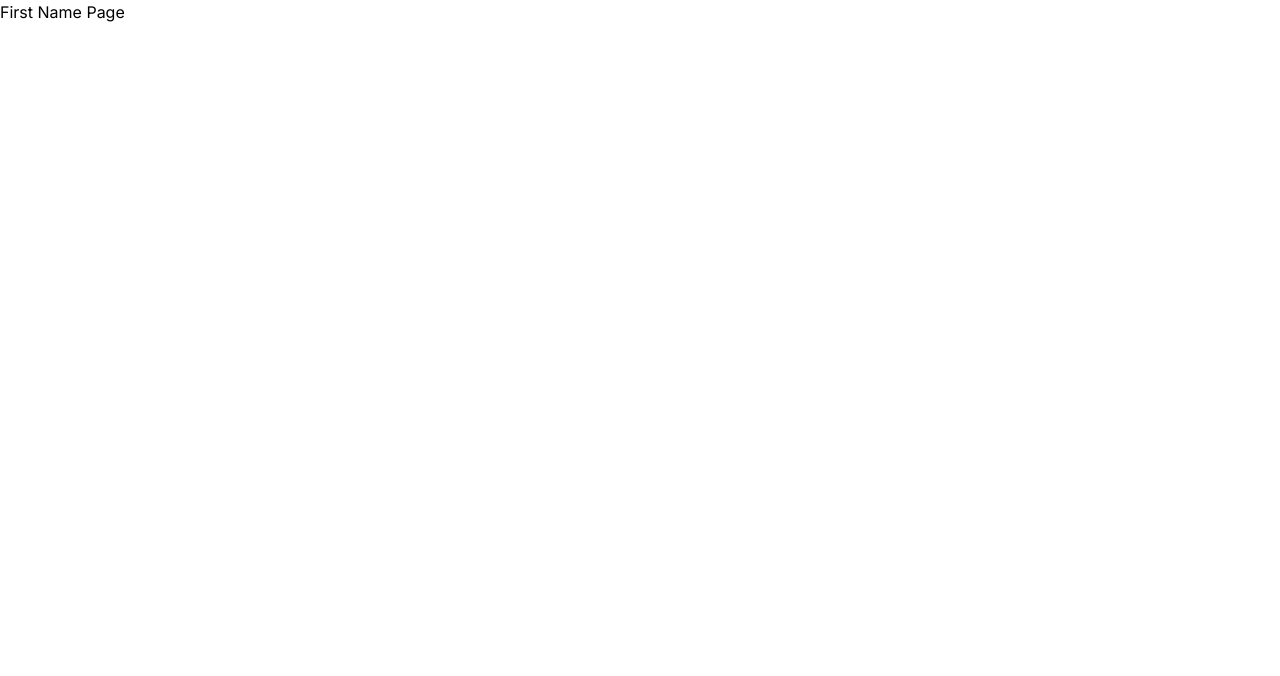
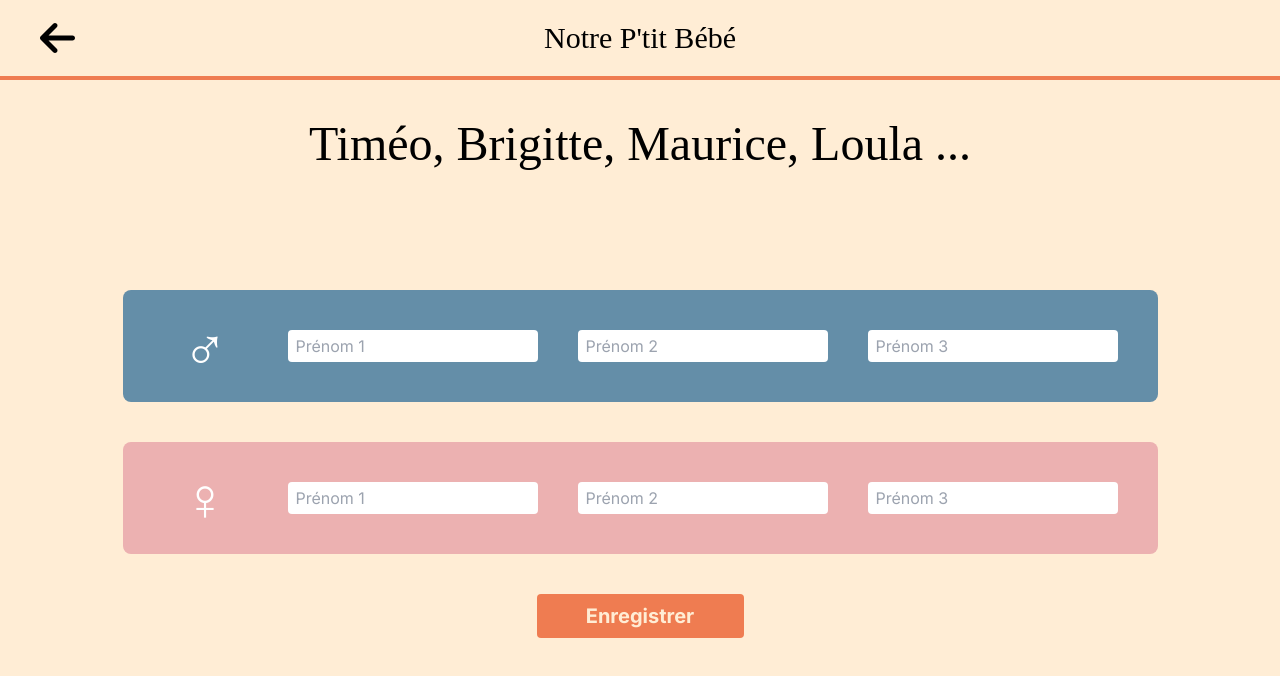
Before and after one commit to mrvalbass/genderbet-web-front, a Next.js app: page /firstname in a window 1280 px wide. Shown: the top 676 px of the page. Built offline with nearby package versions, Linux system fonts and the light colour scheme; a web font is replaced by a local one.

Commit message:
Add FirstName page

```diff
--- a/src/app/(pages)/(home)/components/MenuCard.tsx
+++ b/src/app/(pages)/(home)/components/MenuCard.tsx
@@ -1,20 +1,29 @@
 import Link from "next/link";
+import { ReactNode } from "react";
 
 interface MenuCardProps {
   children: React.ReactNode;
   href: string;
   className?: string;
+  prediction: string | ReactNode | null;
 }
 
-export default function MenuCard({ children, href, className }: MenuCardProps) {
+export default function MenuCard({
+  children,
+  href,
+  className,
+  prediction,
+}: MenuCardProps) {
   return (
     <Link
       href={href}
       className={`bg-cover bg-center rounded-lg md:h-full hover:scale-105 active:scale-95 transition-all cursor-pointer basis-1/3 w-full ${className}`}
     >
-      <div className=" bg-[#00000055] w-full h-full rounded-lg backdrop-blur-[2px] flex flex-col justify-center md:justify-end items-start text-orange-100">
+      <div className=" from-[#000000AA] bg-gradient-to-t w-full h-full rounded-lg backdrop-blur-[2px] flex flex-col justify-center md:justify-end items-start text-orange-100">
         <p className="text-3xl font-bold pl-10">{children}</p>
-        <p className="pl-10 md:pb-10">Ta prédiction : </p>
+        <p className="text-lg px-10 md:pb-10">
+          Ta prédiction : <span className="font-bold">{prediction}</span>
+        </p>
       </div>
     </Link>
   );
--- a/src/app/(pages)/(home)/page.tsx
+++ b/src/app/(pages)/(home)/page.tsx
@@ -19,7 +19,7 @@ export default function Home() {
   }, [loading]);
 
   const handleDisconnection = () => {
-    updateUser(localStorage.getItem("token"));
+    updateUser(null);
     router.replace("/login");
   };
 
@@ -29,13 +29,36 @@ export default function Home() {
       <main className="bg-orange-100 h-[90lvh] flex flex-col items-center">
         <div className="flex flex-col justify-center items-center p-10 w-full grow max-w-[1250px] gap-10">
           <div className="flex flex-col md:flex-row justify-center items-center md:gap-5 gap-10 w-full basis-3/4">
-            <MenuCard className="bg-genderBackground" href="/gender">
+            <MenuCard
+              className="bg-genderBackground"
+              href="/gender"
+              prediction={user.predictions.gender}
+            >
               Sexe
             </MenuCard>
-            <MenuCard className="bg-firstNameBackground" href="/firstname">
+            <MenuCard
+              className="bg-firstNameBackground"
+              href="/firstname"
+              prediction={
+                <>
+                  <br />
+                  <span>{`♂ : ${user.predictions.firstName.boy
+                    .filter((name) => !!name)
+                    .join(", ")}`}</span>
+                  <br />
+                  <span>{`♀ : ${user.predictions.firstName.girl
+                    .filter((name) => !!name)
+                    .join(", ")}`}</span>
+                </>
+              }
+            >
               Prénom
             </MenuCard>
-            <MenuCard className="bg-dateBackground" href="/birthday">
+            <MenuCard
+              className="bg-dateBackground"
+              href="/birthday"
+              prediction={""}
+            >
               Date
             </MenuCard>
           </div>
--- /dev/null
+++ b/src/app/(pages)/firstname/components/FirstNameCard.tsx
@@ -0,0 +1,45 @@
+import TextInput from "@/app/components/TextInput";
+
+interface FirstNameCardProps {
+  className: string;
+  symbol: string;
+  names: string[];
+  setNames: (name: string[]) => void;
+}
+
+export default function FirstNameCard({
+  className,
+  symbol,
+  names,
+  setNames,
+}: FirstNameCardProps) {
+  const setName1 = (name1: string) => setNames([name1, ...names.slice(1)]);
+  const setName2 = (name2: string) => setNames([names[0], name2, names[2]]);
+  const setName3 = (name3: string) => setNames([...names.slice(0, 2), name3]);
+
+  return (
+    <div
+      className={`py-5 px-10 flex gap-5 md:gap-10 justify-center items-center flex-col md:flex-row md:bg-gradient-to-r bg-gradient-to-b rounded-lg md:h-28 ${className}`}
+    >
+      <p className="font-bold text-6xl text-white  md:mx-5">{symbol}</p>
+      <TextInput
+        type="text"
+        placeholder="Prénom 1"
+        value={names[0]}
+        setValue={setName1}
+      />
+      <TextInput
+        type="text"
+        placeholder="Prénom 2"
+        value={names[1]}
+        setValue={setName2}
+      />
+      <TextInput
+        type="text"
+        placeholder="Prénom 3"
+        value={names[2]}
+        setValue={setName3}
+      />
+    </div>
+  );
+}
--- a/src/app/(pages)/firstname/page.tsx
+++ b/src/app/(pages)/firstname/page.tsx
@@ -1,3 +1,91 @@
+"use client";
+import Header from "@/app/components/Header";
+import FirstNameCard from "./components/FirstNameCard";
+import { useContext, useEffect, useState } from "react";
+import UserContext from "@/app/context/UserContext";
+
 export default function FirstName() {
-  return <div>First Name Page</div>;
+  const { user } = useContext(UserContext);
+  const [boyNames, setBoyNames] = useState<string[]>(
+    user.predictions.firstName.boy
+  );
+  const [girlNames, setGirlNames] = useState<string[]>(
+    user.predictions.firstName.girl
+  );
+  const [message, setMessage] = useState("Enregistrer");
+
+  useEffect(() => {
+    setBoyNames(user.predictions.firstName.boy);
+    setGirlNames(user.predictions.firstName.girl);
+  }, [user]);
+
+  useEffect(() => {
+    if (message !== "Enregistrer")
+      setTimeout(() => setMessage("Enregistrer"), 2000);
+  }, [message]);
+
+  const saveNames = async () => {
+    user.predictions.firstName = {
+      boy: boyNames.map((name) => {
+        if (name) return name[0].toUpperCase() + name.slice(1).toLowerCase();
+        else return name;
+      }),
+      girl: girlNames.map((name) => {
+        if (name) return name[0].toUpperCase() + name.slice(1).toLowerCase();
+        else return name;
+      }),
+    };
+
+    const options = {
+      method: "put",
+      headers: { "Content-Type": "application/json" },
+      body: JSON.stringify({
+        token: user.token,
+        boy: boyNames.map((name) => {
+          if (name) return name[0].toUpperCase() + name.slice(1).toLowerCase();
+        }),
+        girl: girlNames.map((name) => {
+          if (name) return name[0].toUpperCase() + name.slice(1).toLowerCase();
+          else return name;
+        }),
+      }),
+    };
+    const response = await fetch(
+      "http://localhost:3000/users/updateFirstName",
+      options
+    ).then((r) => r.json());
+    if (response.result) setMessage("✔");
+    else setMessage("✖");
+  };
+
+  return (
+    <>
+      <Header back />
+      <main className="h-[90lvh] bg-orange-100 flex flex-col items-center">
+        <h1 className="text-4xl md:text-5xl font-[500] pt-5 md:pt-10 font-BabyFont text-center mx-10 leading-relaxed">
+          Timéo, Brigitte, Maurice, Loula ...
+        </h1>
+        <div className="flex flex-col grow justify-center gap-5 md:gap-10 items-center m-5 md:m-10 max-w-[1250px]">
+          <FirstNameCard
+            className="bg-[#648ea8]"
+            symbol="♂"
+            names={boyNames}
+            setNames={setBoyNames}
+          />
+          <FirstNameCard
+            className="bg-[#ecb1b1]"
+            symbol="♀"
+            names={girlNames}
+            setNames={setGirlNames}
+          />
+          <button
+            className="mb-10 bg-[#ef7c51] rounded px-10 py-2 font-bold text-orange-100 text-xl active:scale-95 w-1/5"
+            onClick={saveNames}
+          >
+            {message}
+          </button>
+        </div>
+      </main>
+    </>
+  );
 }
--- a/src/app/(pages)/gender/components/GenderCard.tsx
+++ b/src/app/(pages)/gender/components/GenderCard.tsx
@@ -1,11 +1,24 @@
 interface GenderCardsProps {
   className?: string;
+  clickable?: boolean;
+  shaded?: boolean;
+  onClick?: () => void;
 }
 
-export default function GenderCard({ className }: GenderCardsProps) {
+export default function GenderCard({
+  className,
+  clickable,
+  shaded,
+  onClick,
+}: GenderCardsProps) {
   return (
     <div
-      className={`bg-center bg-cover rounded-lg grow h-full basis-1/2 flex justify-center items-center hover:scale-105 active:scale-95 transition-all cursor-pointer ${className}`}
-    ></div>
+      className={`bg-center bg-cover rounded-lg grow h-full w-full basis-1/2 flex justify-center items-center ${
+        clickable && "hover:scale-105 active:scale-95"
+      } transition-all cursor-pointer ${className} `}
+      onClick={onClick}
+    >
+      {shaded && <div className="bg-black/50 rounded-lg w-full h-full"></div>}
+    </div>
   );
 }
--- a/src/app/(pages)/login/components/ConnexionButton.tsx
+++ b/src/app/(pages)/login/components/ConnexionButton.tsx
@@ -5,7 +5,7 @@ interface ConnexionButtonProps {
 export default function ConnexionButton({ className }: ConnexionButtonProps) {
   return (
     <input
-      className={`bg-[#ef7c51] rounded font-bold text-orange-100 py-1 ${className}`}
+      className={`bg-[#ef7c51] rounded font-bold text-orange-100 py-1 ${className} active:scale-95`}
       type="submit"
       value="Connexion"
     />
--- a/src/app/components/Header.tsx
+++ b/src/app/components/Header.tsx
@@ -15,7 +15,7 @@ export default function Header({ back }: HeaderProps) {
       {back && (
         <FontAwesomeIcon
           icon={faArrowLeft}
-          className="h-[5lvh] absolute left-10 cursor-pointer hover:scale-105 active:scale-95"
+          className=" h-[3lvh] md:h-[5lvh] absolute left-5 md:left-10 cursor-pointer hover:scale-105 active:scale-95"
           onClick={() => router.back()}
         />
       )}
--- a/src/app/context/UserContext.tsx
+++ b/src/app/context/UserContext.tsx
@@ -2,20 +2,60 @@
 
 import { createContext, useEffect, useState } from "react";
 
-const UserContext = createContext({
-  user: { name: "", email: "", _id: "" },
+export interface FirstNameInterface {
+  boy: string[];
+  girl: string[];
+}
+
+export interface PredictionsInterface {
+  gender: "♂" | "♀" | null;
+  firstName: FirstNameInterface;
+  birthDay: Date;
+}
+
+export interface UserInterface {
+  name: string;
+  email: string;
+  token: string;
+  _id: string;
+  predictions: PredictionsInterface;
+}
+
+export interface UserContextValues {
+  user: UserInterface;
+  loading: boolean;
+  updateUser: (token: string | null) => void;
+}
+
+interface UserContextProviderProps {
+  children: React.ReactElement;
+}
+const defaultUser = {
+  name: "",
+  email: "",
+  token: "",
+  _id: "",
+  predictions: {
+    gender: null,
+    firstName: {
+      boy: ["", "", ""],
+      girl: ["", "", ""],
+    },
+    birthDay: new Date(2024, 11, 26),
+  },
+};
+
+const UserContext = createContext<UserContextValues>({
+  user: defaultUser,
   loading: true,
-  updateUser: (token: string | null) => {},
+  updateUser: (_: string | null) => {},
 });
 
 export default UserContext;
 
-interface UserContextProviderProps {
-  children: React.ReactElement;
-}
 export function UserContextProvider({ children }: UserContextProviderProps) {
   const [loading, setLoading] = useState<boolean>(true);
-  const [user, setUser] = useState({ name: "", email: "", _id: "" });
+  const [user, setUser] = useState<UserInterface>(defaultUser);
 
   function updateUser(token: string | null) {
     token
@@ -33,7 +73,7 @@ export function UserContextProvider({ children }: UserContextProviderProps) {
         );
         setUser(data.user);
       } else {
-        setUser({ name: "", email: "", _id: "" });
+        setUser(defaultUser);
       }
       setLoading(false);
     };
```
Also changed, not shown: src/app/(pages)/gender/page.tsx (+54 -4 lines).
